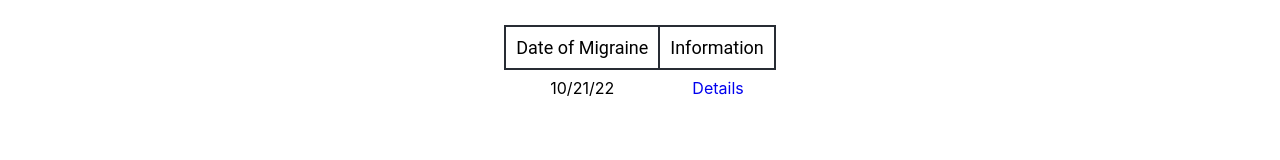
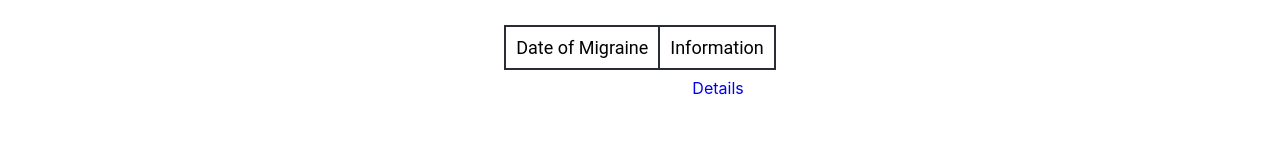
Before and after one commit to audreymendzef/migrainetracker, a React (Create React App) app: page /Logs in a window 1280 px wide. Shown: the part 130-290 px from the top of the page. Built offline with nearby package versions, Linux system fonts and the light colour scheme.

Commit message:
feat: mapping through array for date on log page

```diff
--- a/src/Pages/Logs/index.js
+++ b/src/Pages/Logs/index.js
@@ -2,13 +2,22 @@ import React from "react";
 import "./styles.css";
 
 function Logs() {
+  const logs = localStorage.getItem("logs");
+  const parseLogs = JSON.parse(logs);
+  console.log("parseLogs", parseLogs);
+
   return (
     <div className="logPage">
       <h1 className="header">Migraine History</h1>
       <div className="gridContainer">
         <div className="gridInfo1">Date of Migraine</div>
         <div className="gridInfo2">Information</div>
-        <div className="gridInfo">10/21/22</div>
+        <div className="gridInfo">
+          {Array.isArray(parseLogs) &&
+            parseLogs.map(({ id, dateOfMigraine }) => (
+              <h4 key={id}>{dateOfMigraine}</h4>
+            ))}
+        </div>
         <div className="gridInfo">
           <a href="/Details">Details</a>
         </div>
--- a/src/Pages/Survey/Misc/index.js
+++ b/src/Pages/Survey/Misc/index.js
@@ -21,11 +21,16 @@ function Misc({ store, setStore }) {
 
   const onSubmit = (data) => {
     const logs = localStorage.getItem("logs");
-    if (logs === "null") {
-      localStorage.setItem("logs", JSON.stringify([{ ...store, ...data }]));
+
+    if (logs === null) {
+      localStorage.setItem(
+        "logs",
+        JSON.stringify([{ ...store, ...data, id: crypto.randomUUID() }])
+      );
     } else {
       // [{}]
-      const parseLogs = JSON.parse("logs");
+      const parseLogs = JSON.parse(logs);
+      console.log(parseLogs);
 
       parseLogs.push({ ...store, ...data });
       // set the new logs
```
